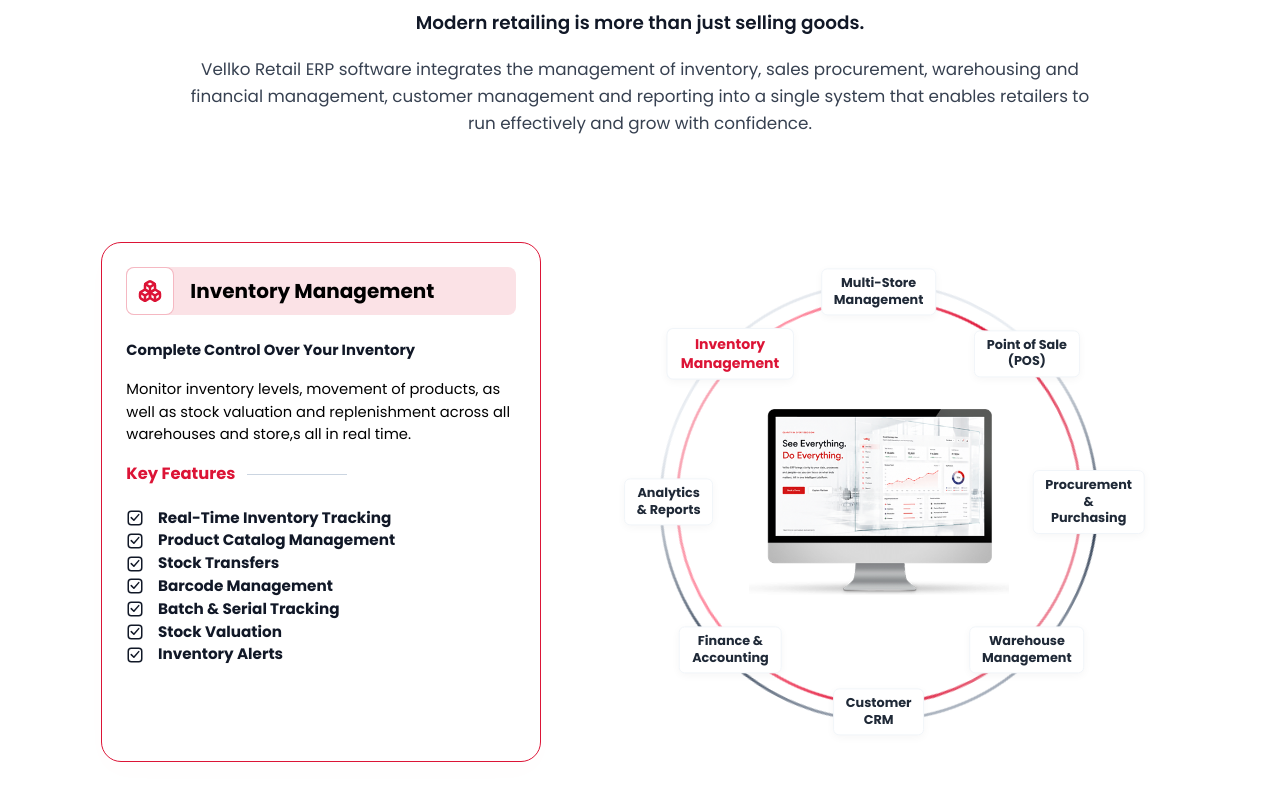
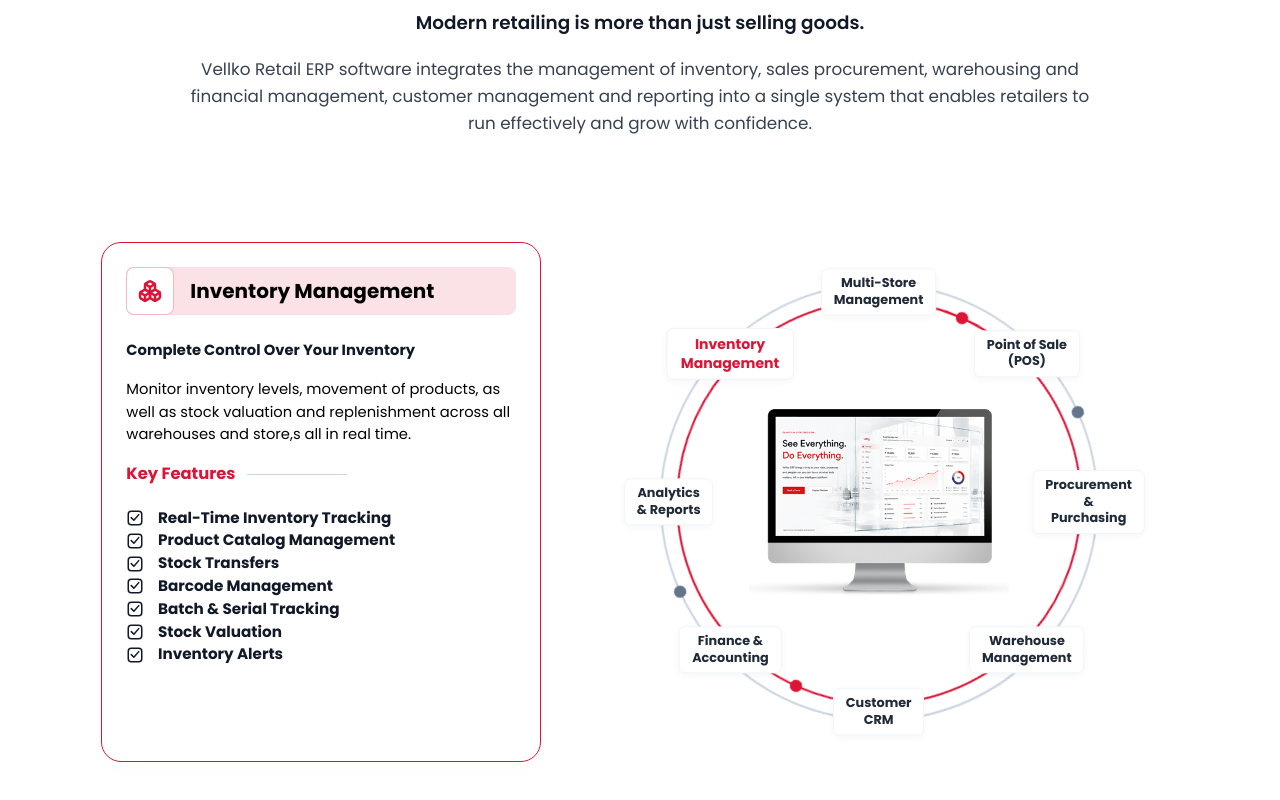
Before and after one commit to drashijaintms/vellko-erp, a React (Vite) app: page /retail-erp in a window 1280 px wide. Shown: the part 2771-3571 px from the top of the page. Built offline with nearby package versions, Linux system fonts and the light colour scheme.

Commit message:
style: use solid continuous uniform circles with orbiting node dots for clear non-stop movement without gradient fading

```diff
--- a/src/components/welcome/IndustryAllInOneSection.jsx
+++ b/src/components/welcome/IndustryAllInOneSection.jsx
@@ -133,45 +133,37 @@
               xmlns="http://www.w3.org/2000/svg"
               style={{ position: 'absolute', top: 0, left: 0, width: '100%', height: '100%', pointerEvents: 'none', zIndex: 1 }}
             >
-              <defs>
-                <linearGradient id="outerRingGrad" x1="0%" y1="0%" x2="100%" y2="100%">
-                  <stop offset="0%" stopColor="#94a3b8" stopOpacity="0.25" />
-                  <stop offset="35%" stopColor="#334155" stopOpacity="1" />
-                  <stop offset="70%" stopColor="#cbd5e1" stopOpacity="0.4" />
-                  <stop offset="100%" stopColor="#94a3b8" stopOpacity="0.25" />
-                </linearGradient>
-
-                <linearGradient id="innerRingGrad" x1="0%" y1="0%" x2="100%" y2="100%">
-                  <stop offset="0%" stopColor="#DC1436" stopOpacity="0.2" />
-                  <stop offset="40%" stopColor="#DC1436" stopOpacity="1" />
-                  <stop offset="75%" stopColor="#ff4d6d" stopOpacity="0.6" />
-                  <stop offset="100%" stopColor="#DC1436" stopOpacity="0.2" />
-                </linearGradient>
-              </defs>
-
-              {/* Outer gray ring — continuous gradient, rotates CLOCKWISE non-stop */}
+              {/* Outer gray ring group — solid continuous line + orbiting dots rotating CLOCKWISE */}
+              <g style={{
+                transformOrigin: '220px 220px',
+                animation: 'ring-spin-cw 16s linear infinite'
+              }}>
                 <circle
                   cx="220" cy="220" r="160"
-                stroke="url(#outerRingGrad)"
-                strokeWidth="2"
+                  stroke="#cbd5e1"
+                  strokeWidth="1.5"
                   fill="none"
-                style={{
+                />
+                {/* Solid orbiting dots on outer ring */}
+                <circle cx="380" cy="220" r="4.5" fill="#64748b" />
+                <circle cx="60" cy="220" r="4.5" fill="#64748b" />
+              </g>
+
+              {/* Inner red ring group — solid continuous line + orbiting dots rotating COUNTER-CLOCKWISE */}
+              <g style={{
                 transformOrigin: '220px 220px',
-                  animation: 'ring-spin-cw 12s linear infinite'
-                }}
-              />
-
-              {/* Inner red ring — continuous gradient, rotates COUNTER-CLOCKWISE non-stop */}
+                animation: 'ring-spin-ccw 16s linear infinite'
+              }}>
                 <circle
                   cx="220" cy="220" r="148"
-                stroke="url(#innerRingGrad)"
-                strokeWidth="2"
+                  stroke="#DC1436"
+                  strokeWidth="1.5"
                   fill="none"
-                style={{
-                  transformOrigin: '220px 220px',
-                  animation: 'ring-spin-ccw 12s linear infinite'
-                }}
                 />
+                {/* Solid orbiting dots on inner ring */}
+                <circle cx="220" cy="72" r="4.5" fill="#DC1436" />
+                <circle cx="220" cy="368" r="4.5" fill="#DC1436" />
+              </g>
             </svg>
 
             {/* Circular Labels */}
```
Lines whose indentation alone changed are shown as unchanged.
